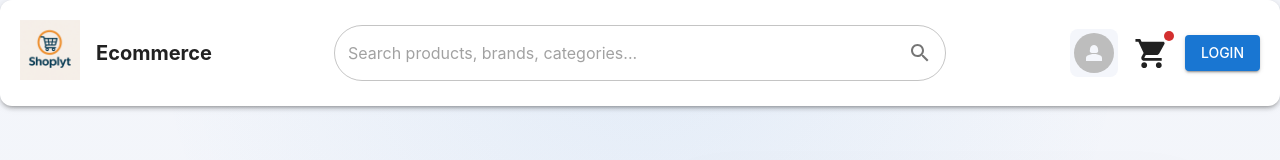
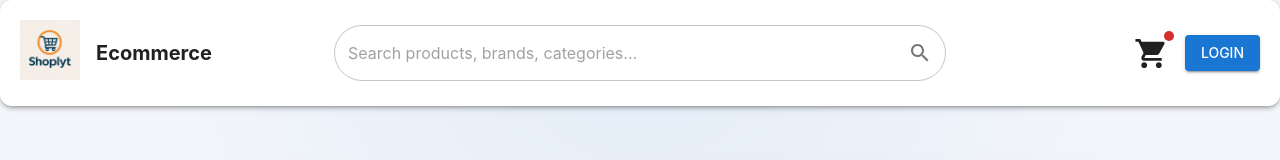
Before and after one commit to Sak09/ecommerce-app, a React (Create React App) app in the folder frontend/: page /sign-up in a window 1280 px wide. Shown: the top 160 px of the page. Built offline with nearby package versions, Linux system fonts and the light colour scheme; no server answers.

Commit message:
header changes made

```diff
--- a/frontend/src/components/Header.js
+++ b/frontend/src/components/Header.js
@@ -112,6 +112,7 @@ const Header = () => {
             flexWrap="wrap"
           >
             {/* Menu Anchor Container */}
+            {userDetail?.data && (
               <Box>
                 <IconButton
                   onClick={handleMenuClick}
@@ -139,6 +140,7 @@ const Header = () => {
                   )}
                 </Menu>
               </Box>
+            )}
 
             {/* Cart Badge */}
             <Badge
```
Lines whose indentation alone changed are shown as unchanged.
